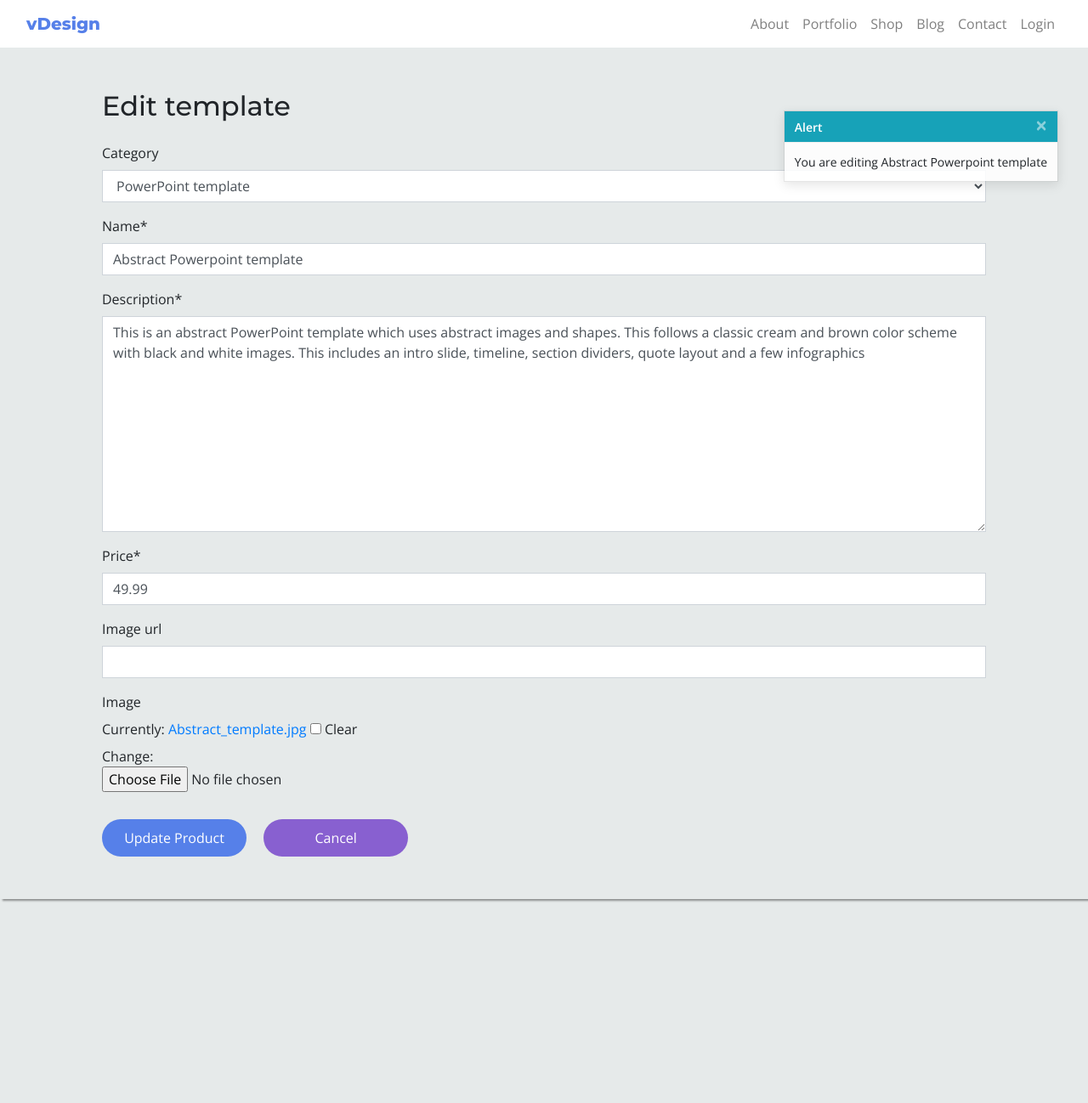
After one commit to vishkid84/vDesign, a Django app: page /products/edit_product/1/ in a window 1280 px wide. The commit adds this page. Shown: the top 1298 px of the page at 85% size. Run offline with Django 3.2, Linux system fonts and the light colour scheme; data comes from the database, SQL or seed files in the repository; some libraries are stand-ins or nearby versions.

Commit message:
Added edit product and delete product feature

```diff
--- /dev/null
+++ b/products/templates/products/edit_product.html
@@ -0,0 +1,24 @@
+{% extends "base.html" %}
+{% load static %}
+
+{% block content %}
+    <div class="container main-container">
+
+        <div class="row">
+            <div class="col-lg-9">
+                <h2 class="bold-title montserrat-bold">Edit template</h2>
+            </div>
+        </div>
+
+        <div class="row">
+            <div class="col-lg-12 mt-3">
+                <form action="{% url 'edit_product' product.id %}" method="POST" class="add-product-form" enctype="multipart/form-data">
+                    {% csrf_token %}
+                    {{form|crispy}}
+                    <input type="submit" class="btn btn-primary mr-3 mt-3 rounded-pill " value="Update Product">
+                    <a href="{% url 'products' %}" class="btn btn-secondary mt-3 rounded-pill">Cancel</a>
+                </form>
+            </div>
+        </div>
+    </div>
+{% endblock %}
--- a/products/urls.py
+++ b/products/urls.py
@@ -6,4 +6,6 @@ urlpatterns = [
     path('', views.products, name='products'),
     path('<int:product_id>/', views.product_detail, name='product_detail'),
     path('add_product/', views.add_product, name='add_product'),
+    path('edit_product/<int:product_id>/', views.edit_product, name='edit_product'),
+    path('delete_product/<int:product_id>/', views.delete_product, name='delete_product'),
 ]
--- a/products/views.py
+++ b/products/views.py
@@ -42,7 +42,7 @@ def add_product(request):
         if form.is_valid():
             product = form.save()
             messages.success(request, 'Successfully added product!')
-            return redirect(reverse('add_product'))
+            return redirect(reverse('product_detail', args=[product.id]))
         else:
             messages.error(request, 'Failed to add product. Please ensure the form is valid.')
     else:
@@ -55,3 +55,33 @@ def add_product(request):
     }
 
     return render(request, template, context)
+
+
+def edit_product(request, product_id):
+    product = get_object_or_404(Product, pk=product_id)
+
+    if request.method == 'POST':
+        form = ProductForm(request.POST, request.FILES, instance=product)
+        if form.is_valid():
+            product = form.save()
+            messages.success(request, 'Successfully update product!')
+            return redirect(reverse('product_detail', args=[product.id]))
+        else:
+            messages.error(request, 'Failed to add product. Please ensure the form is valid.')
+    else:
+        form = ProductForm(instance=product)
+        messages.info(request, f'You are editing {product.name}')
+
+    template = 'products/edit_product.html'
+    context = {
+        'form': form,
+        'product': product,
+    }
+    return render(request, template, context)
+
+
+def delete_product(request, product_id):
+    product = get_object_or_404(Product, pk=product_id)
+    product.delete()
+    messages.success(request, 'Product deleted')
+    return redirect(reverse('products'))
--- a/static/css/base.css
+++ b/static/css/base.css
@@ -178,7 +178,7 @@ footer {
 }
 
 .add-product-form .btn{
-    width: 130px;
+    width: 170px;
 }
 
 .order-summary-btn{
--- a/static/js/base.js
+++ b/static/js/base.js
@@ -8,4 +8,4 @@
 //     $.post(url, data).done(function() {
 //         location.reload();
 //     });
-})
+// })
--- a/vdesign/urls.py
+++ b/vdesign/urls.py
@@ -22,8 +22,8 @@ urlpatterns = [
     path('admin/', admin.site.urls),
     path('accounts/', include('allauth.urls')),
      path('', include('home.urls')),
-     path('products/', include('products.urls')),
      path('bag/', include('bag.urls')),
      path('checkout/', include('checkout.urls')),
      path('profile/', include('profiles.urls')),
+     path('products/', include('products.urls')),
 ] + static(settings.MEDIA_URL, document_root=settings.MEDIA_ROOT)
```
Also changed, not shown: products/templates/products/product_detail.html (+14 -0 lines), products/templates/products/products.html (+13 -0 lines), media/Brexit.jpg (added), media/Corporate.1_jpg_wkH4PVo.jpg (added), media/Corporate.jpg (added), media/Corporate_3qUtZvK.jpg (added), media/Corporate_sQpBoR3.jpg (added), media/Tech.jpg (added), media/q.jpg (added), media/strategy.jpg (added).
